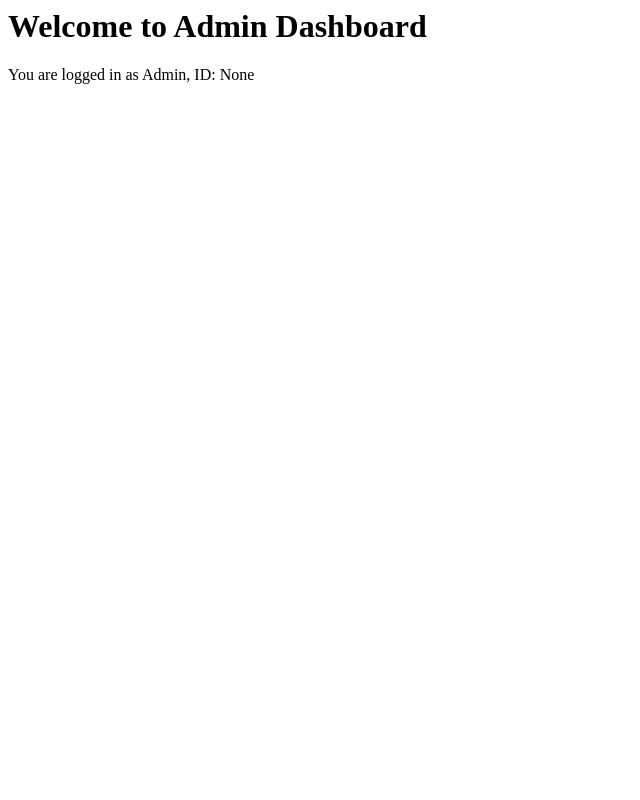
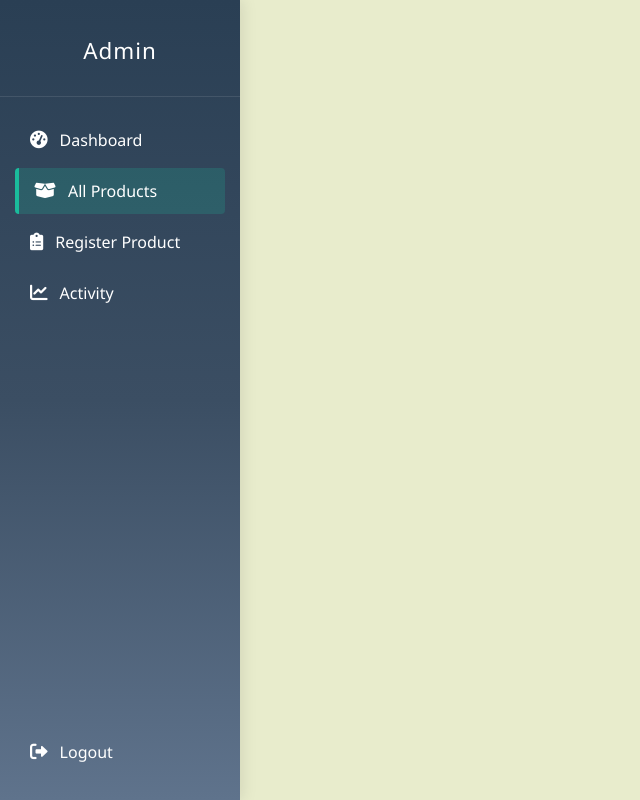
Before and after one commit to boslqx/ALL-2, a Flask app: page /admin in a window 1280 px wide. Shown: the whole page, without its empty margins (0-640 px from the left). Run offline with Flask 3, Linux system fonts and the light colour scheme.

Commit message:
do admin dashboard

```diff
--- /dev/null
+++ b/static/css/admin.css
@@ -0,0 +1,79 @@
+* {
+    margin: 0;
+    padding: 0;
+    box-sizing: border-box;
+    font-family: 'Segoe UI', sans-serif;
+}
+
+body {
+    display: flex;
+    min-height: 100vh;
+    background-color: #e8eccc;
+}
+
+/* Sidebar Styles */
+.sidebar {
+    width: 240px;
+    background: linear-gradient(to bottom, #2a3f54 0%, #3b4e63 50%, #5f738c 100%);
+    color: white;
+    padding: 20px 0;
+    box-shadow: 2px 0 15px rgba(0, 0, 0, 0.1);
+    position: relative;
+    z-index: 10;
+}
+
+
+.logo {
+    text-align: center;
+    padding: 15px 0 30px;
+    border-bottom: 1px solid rgba(255, 255, 255, 0.1);
+    margin-bottom: 20px;
+}
+
+.logo h2 {
+    font-weight: 300;
+    font-size: 1.4rem;
+    letter-spacing: 1px;
+}
+
+.nav-menu {
+    list-style: none;
+    padding: 0 15px;
+}
+
+.nav-item {
+    padding: 12px 15px;
+    margin-bottom: 5px;
+    border-radius: 4px;
+    transition: all 0.3s ease;
+    display: flex;
+    align-items: center;
+}
+
+.nav-item:hover {
+    background: rgba(255, 255, 255, 0.1);
+    cursor: pointer;
+}
+
+.nav-item.active {
+    background: rgba(26, 188, 156, 0.2);
+    border-left: 4px solid #1abc9c;
+}
+
+.nav-item i {
+    margin-right: 12px;
+    font-size: 1.1rem;
+}
+
+.logout {
+    position: absolute;
+    bottom: 20px;
+    width: calc(100% - 30px);
+    left: 15px;
+}
+
+/* Main Content Area */
+.main-content {
+    flex: 1;
+    padding: 20px;
+}
--- a/templates/admin.html
+++ b/templates/admin.html
@@ -1,2 +1,49 @@
-<h1>Welcome to Admin Dashboard</h1>
-<p>You are logged in as Admin, ID: {{ name }}</p>
+<!DOCTYPE html>
+<html lang="en">
+<head>
+    <meta charset="UTF-8">
+    <meta name="viewport" content="width=device-width, initial-scale=1.0">
+    <title>Admin Dashboard</title>
+
+    <!-- External CSS -->
+    <link rel="stylesheet" href="{{ url_for('static', filename='css/admin.css') }}">
+
+    <!-- Font Awesome for icons -->
+    <link rel="stylesheet" href="https://cdnjs.cloudflare.com/ajax/libs/font-awesome/6.0.0-beta3/css/all.min.css">
+</head>
+<body>
+    <!-- Sidebar -->
+    <div class="sidebar">
+        <div class="logo">
+            <h2>Admin</h2>
+        </div>
+        <ul class="nav-menu">
+            <li class="nav-item">
+                <i class="fas fa-tachometer-alt"></i>
+                <span>Dashboard</span>
+            </li>
+            <li class="nav-item active">
+                <i class="fas fa-box-open"></i>
+                <span>All Products</span>
+            </li>
+            <li class="nav-item">
+                <i class="fas fa-clipboard-list"></i>
+                <span>Register Product</span>
+            </li>
+            <li class="nav-item">
+                <i class="fas fa-chart-line"></i>
+                <span>Activity</span>
+            </li>
+            <li class="nav-item logout">
+                <i class="fas fa-sign-out-alt"></i>
+                <span>Logout</span>
+            </li>
+        </ul>
+    </div>
+
+    <!-- Main Content (Placeholder) -->
+    <div class="main-content">
+        <!-- Your existing dashboard content goes here -->
+    </div>
+</body>
+</html>
```
